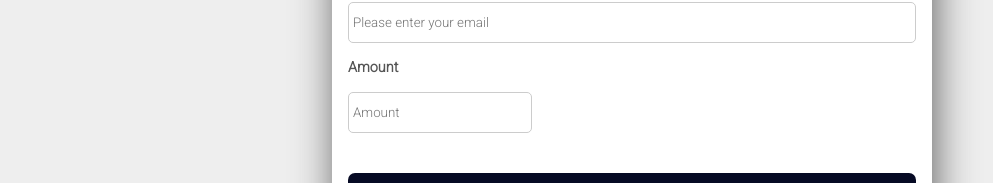
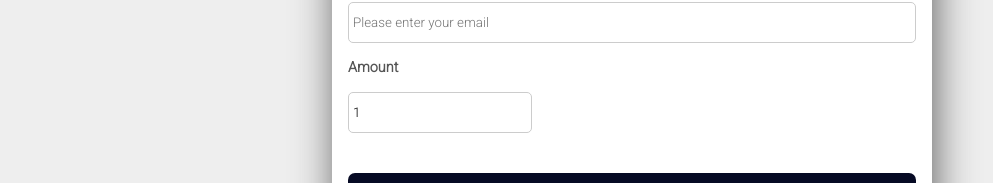
Before and after one commit to ajithshettyy/payment-app, a React (Create React App) app: page / in a window 1280 px wide. Shown: the part 446-629 px from the top of the page, without its empty margins (8-1001 px from the left). Built offline with nearby package versions, Linux system fonts and the light colour scheme.

Commit message:
add error alert

```diff
--- a/src/components/Payment/index.js
+++ b/src/components/Payment/index.js
@@ -17,8 +17,11 @@ function Payment() {
   const makePayment = async (e) => {
     setPaymentInProgress(true);
     e.preventDefault();
+    if (!product.name || !product.email) {
+      alert("Please Enter Required Values");
+      return;
+    }
     const stripe = await loadStripe(Config.publishableKey);
-    alert(JSON.stringify(product));
     const session = await payment(product);
 
     const result = stripe.redirectToCheckout({
@@ -65,6 +68,7 @@ function Payment() {
             max={100000}
             placeholder="Amount"
             required
+            value={product.amount}
             onChange={(e) => setValue("amount", e)}
           />
         </div>
```
